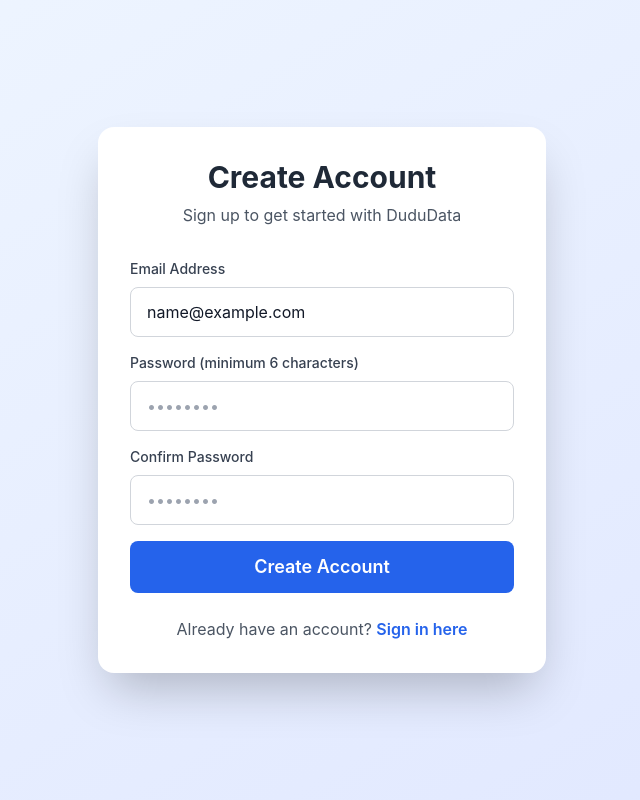
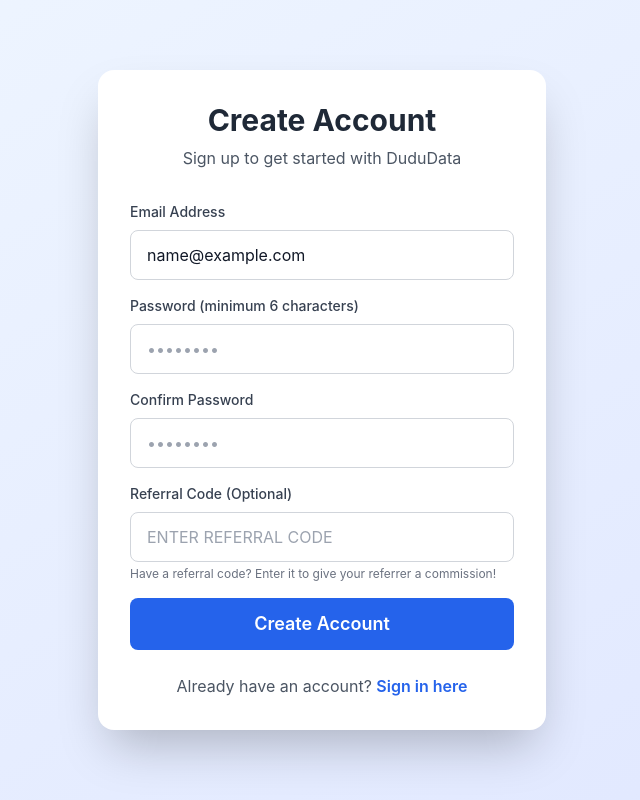
Before and after one commit to Lamido007/Dududata, a Next.js app: page /login in a window 1280 px wide. Both pictures are taken after typing "name@example.com", "Sample123" into the empty fields and a click on the button "Create one here". Shown: the whole page, without its empty margins (318-958 px from the left). Built offline with nearby package versions, Linux system fonts and the light colour scheme.

Commit message:
Update Auth.js

```diff
--- a/components/Auth.js
+++ b/components/Auth.js
@@ -1,14 +1,26 @@
-import { useState } from 'react'
+import { useState, useEffect } from 'react'
+import { useRouter } from 'next/router'
 import { getSupabase } from '../lib/supabaseClient'
 
 export default function Auth({ onSuccess }) {
+  const router = useRouter()
   const [email, setEmail] = useState('')
   const [password, setPassword] = useState('')
   const [confirmPassword, setConfirmPassword] = useState('')
+  const [referralCode, setReferralCode] = useState('')
   const [loading, setLoading] = useState(false)
   const [isSignUp, setIsSignUp] = useState(false)
   const [error, setError] = useState('')
   const [success, setSuccess] = useState('')
+
+  useEffect(() => {
+    // Check for referral code in URL
+    const ref = router.query.ref
+    if (ref) {
+      setReferralCode(ref)
+      setIsSignUp(true)
+    }
+  }, [router.query])
 
   const validateEmail = (email) => {
     const re = /^[^\s@]+@[^\s@]+\.[^\s@]+$/
@@ -79,13 +91,28 @@ export default function Auth({ onSuccess }) {
         }
 
         if (signUpData.user) {
+          // Check if referral code exists and get referrer ID
+          let referrerId = null
+          if (referralCode) {
+            const { data: referrerData } = await supabase
+              .from('profiles')
+              .select('id')
+              .eq('referral_code', referralCode.toUpperCase())
+              .single()
+
+            if (referrerData) {
+              referrerId = referrerData.id
+            }
+          }
+
           // Manually create profile if trigger doesn't work
           const { error: profileError } = await supabase
             .from('profiles')
             .insert([
               {
                 id: signUpData.user.id,
-                wallet_balance: 0
+                wallet_balance: 0,
+                referred_by: referrerId
               }
             ])
             .select()
@@ -101,6 +128,7 @@ export default function Auth({ onSuccess }) {
           setEmail('')
           setPassword('')
           setConfirmPassword('')
+          setReferralCode('')
 
           // Switch to login after 2 seconds
           setTimeout(() => {
@@ -243,6 +271,26 @@ export default function Auth({ onSuccess }) {
             </div>
           )}
 
+          {isSignUp && (
+            <div>
+              <label className="block text-sm font-medium text-gray-700 mb-2">
+                Referral Code (Optional)
+              </label>
+              <input
+                type="text"
+                placeholder="Enter referral code"
+                value={referralCode}
+                onChange={(e) => setReferralCode(e.target.value.toUpperCase())}
+                className="w-full px-4 py-3 border border-gray-300 rounded-lg text-gray-900 focus:outline-none focus:ring-2 focus:ring-blue-500 focus:border-transparent uppercase"
+                disabled={loading}
+                maxLength={8}
+              />
+              <p className="text-xs text-gray-500 mt-1">
+                Have a referral code? Enter it to give your referrer a commission!
+              </p>
+            </div>
+          )}
+
           <button
             type="submit"
             disabled={loading || (isSignUp && password !== confirmPassword)}
```
